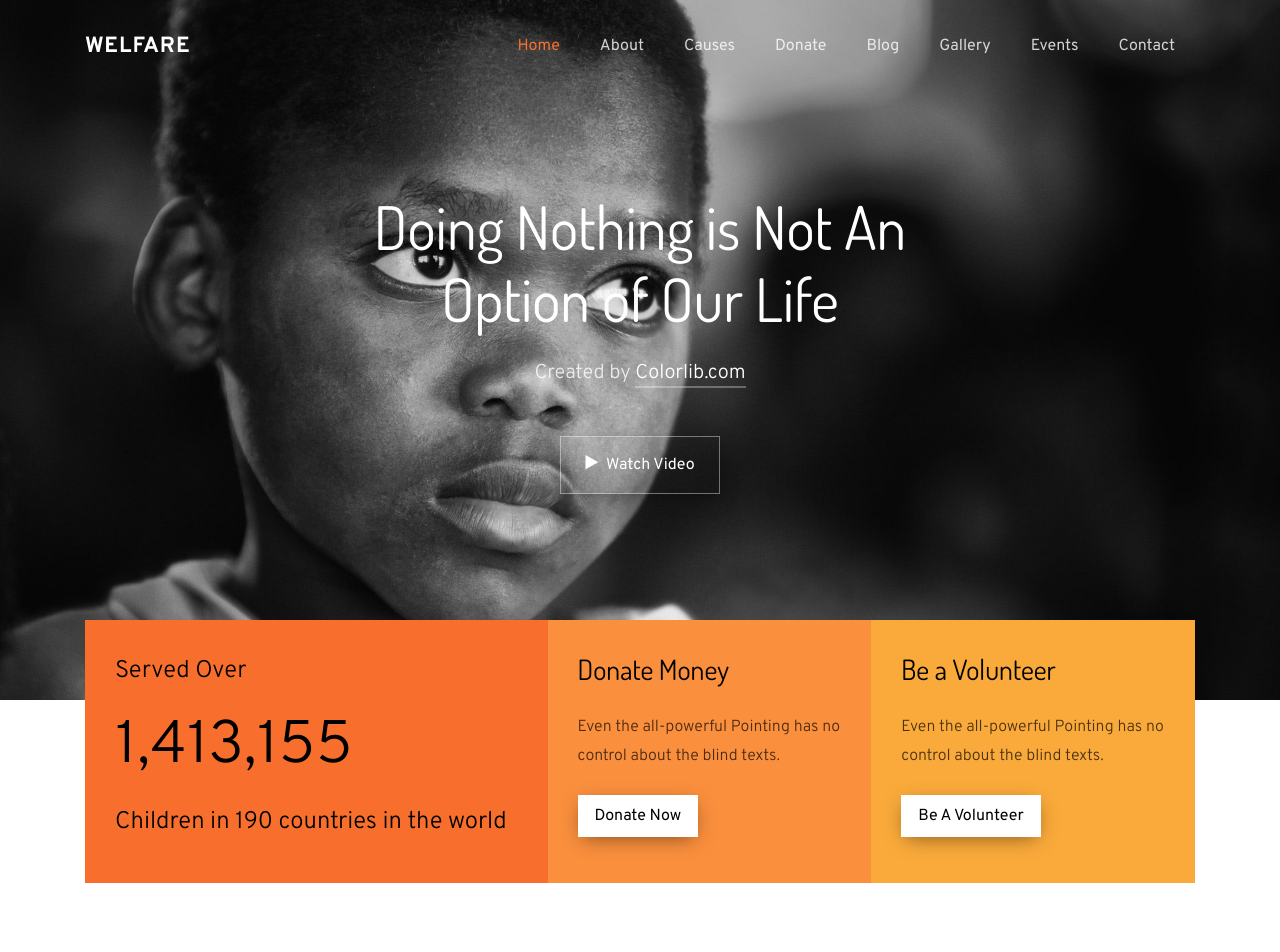
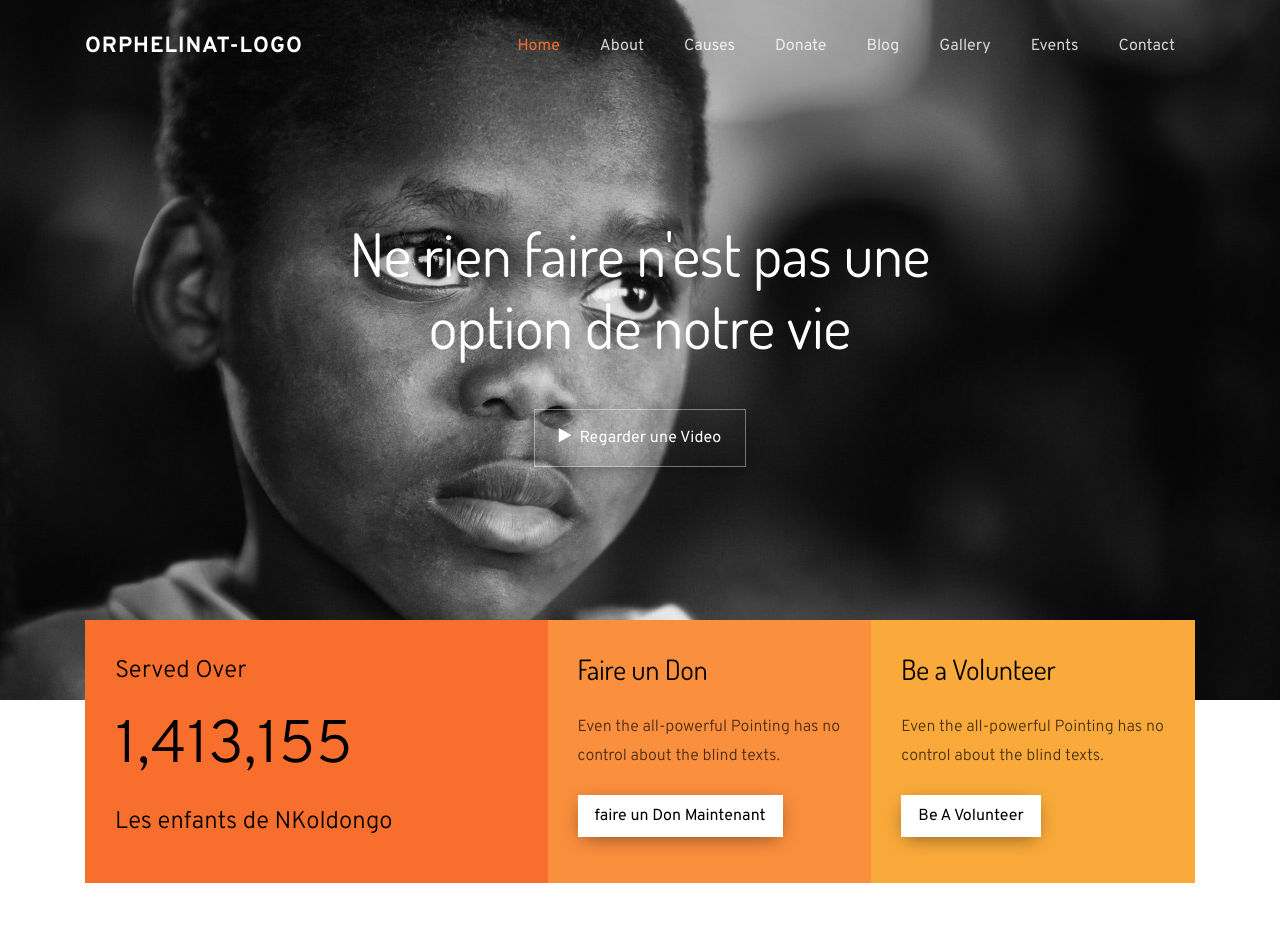
Before and after one commit to Foumvn/site-de-charite, a plain HTML site: page index.html in a window 1280 px wide. Shown: the top 952 px of the page. Drawn offline with Linux system fonts and the light colour scheme; some packages are replaced by stand-ins of ours; no server answers; files whose address does not match are found by name.

Commit message:
Initialisation2

```diff
--- a/index.html
+++ b/index.html
@@ -1,7 +1,7 @@
 <!DOCTYPE html>
 <html lang="en">
   <head>
-    <title>Welfare - Free Bootstrap 4 Template by Colorlib</title>
+    <title>Orphelinat</title>
     <meta charset="utf-8">
     <meta name="viewport" content="width=device-width, initial-scale=1, shrink-to-fit=no">
 
@@ -31,7 +31,7 @@
 
   <nav class="navbar navbar-expand-lg navbar-dark ftco_navbar bg-dark ftco-navbar-light" id="ftco-navbar">
     <div class="container">
-      <a class="navbar-brand" href="index.html">Welfare</a>
+      <a class="navbar-brand" href="index.html">Orphelinat-logo</a>
       <button class="navbar-toggler" type="button" data-toggle="collapse" data-target="#ftco-nav" aria-controls="ftco-nav" aria-expanded="false" aria-label="Toggle navigation">
         <span class="oi oi-menu"></span> Menu
       </button>
@@ -57,10 +57,10 @@
       <div class="container">
         <div class="row no-gutters slider-text align-items-center justify-content-center" data-scrollax-parent="true">
           <div class="col-md-7 ftco-animate text-center" data-scrollax=" properties: { translateY: '70%' }">
-            <h1 class="mb-4" data-scrollax="properties: { translateY: '30%', opacity: 1.6 }">Doing Nothing is Not An Option of Our Life</h1>
-            <p class="mb-5" data-scrollax="properties: { translateY: '30%', opacity: 1.6 }">Created by <a href="#">Colorlib.com</a></p>
+            <h1 class="mb-4" data-scrollax="properties: { translateY: '30%', opacity: 1.6 }">Ne rien faire n'est pas une option de notre vie</h1>
+            <p class="mb-5" data-scrollax="properties: { translateY: '30%', opacity: 1.6 }"><a href="#"></a></p>
 
-            <p data-scrollax="properties: { translateY: '30%', opacity: 1.6 }"><a href="https://vimeo.com/45830194" class="btn btn-white btn-outline-white px-4 py-3 popup-vimeo"><span class="icon-play mr-2"></span>Watch Video</a></p>
+            <p data-scrollax="properties: { translateY: '30%', opacity: 1.6 }"><a href="https://vimeo.com/45830194" class="btn btn-white btn-outline-white px-4 py-3 popup-vimeo"><span class="icon-play mr-2"></span>Regarder une Video</a></p>
           </div>
         </div>
       </div>
@@ -74,16 +74,16 @@
               <div class="text">
               	<span>Served Over</span>
                 <strong class="number" data-number="1432805">0</strong>
-                <span>Children in 190 countries in the world</span>
+                <span>Les enfants de NKoldongo</span>
               </div>
             </div>
           </div>
           <div class="col-md d-flex justify-content-center counter-wrap ftco-animate">
             <div class="block-18 color-2 align-items-stretch">
               <div class="text">
-              	<h3 class="mb-4">Donate Money</h3>
+              	<h3 class="mb-4">Faire un Don</h3>
               	<p>Even the all-powerful Pointing has no control about the blind texts.</p>
-              	<p><a href="#" class="btn btn-white px-3 py-2 mt-2">Donate Now</a></p>
+              	<p><a href="#" class="btn btn-white px-3 py-2 mt-2">faire un Don Maintenant</a></p>
               </div>
             </div>
           </div>
```
